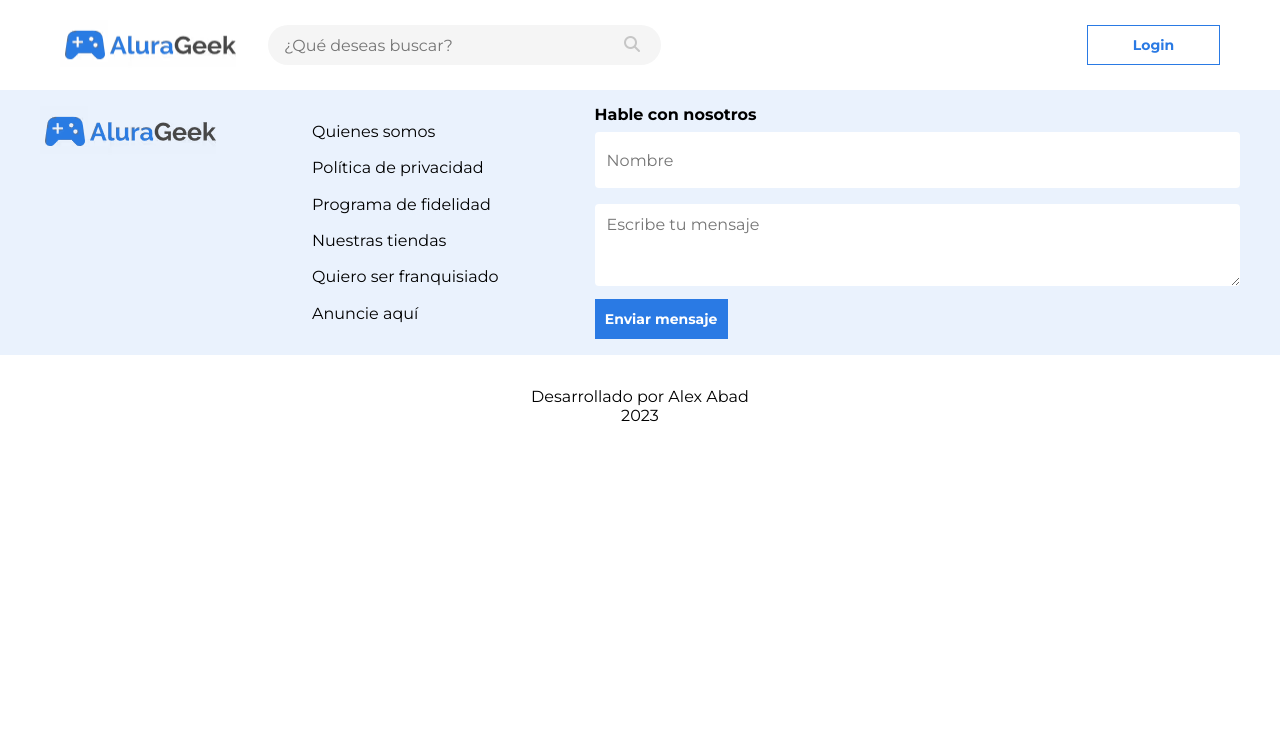
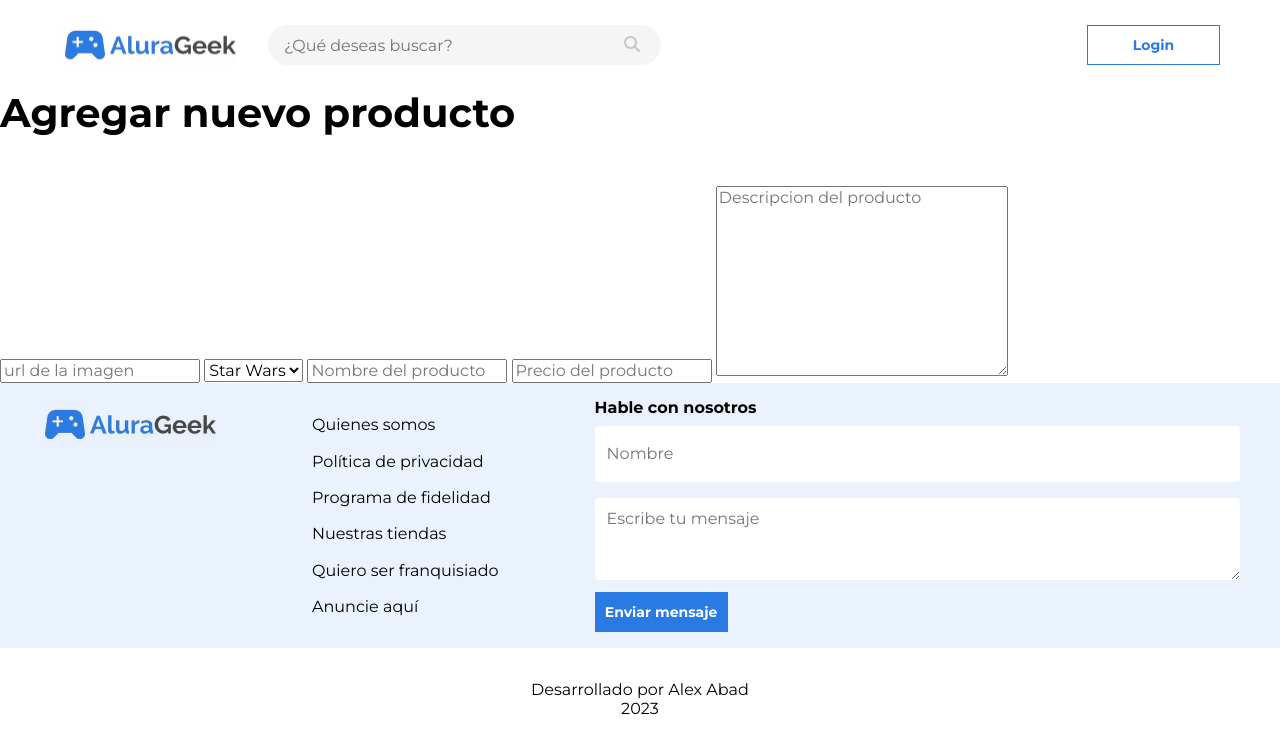
Before and after one commit to alexabadp/alura-e-commerce, a website: page crud-productos.html in a window 1280 px wide. Drawn offline with Linux system fonts and the light colour scheme.

Commit message:
formulario registro estiquetas HTML

```diff
--- a/crud-productos.html
+++ b/crud-productos.html
@@ -42,7 +42,26 @@
       </div>
     </header>
 
-    <section class=""></section>
+    <section class="formulario-registro">
+      <form action="">
+        <h1 class="titulo">Agregar nuevo producto</h1>
+        <input type="text" placeholder="url de la imagen" />
+        <select name="" id="">
+          <option value="">Star Wars</option>
+          <option value="">Consolas</option>
+          <option value="">Diversos</option>
+        </select>
+        <input type="text" placeholder="Nombre del producto" />
+        <input type="text" placeholder="Precio del producto" />
+        <textarea
+          name=""
+          id=""
+          cols="30"
+          rows="10"
+          placeholder="Descripcion del producto"
+        ></textarea>
+      </form>
+    </section>
 
     <section class="rodapie">
       <div class="contenedor contenedor-logo">
```
